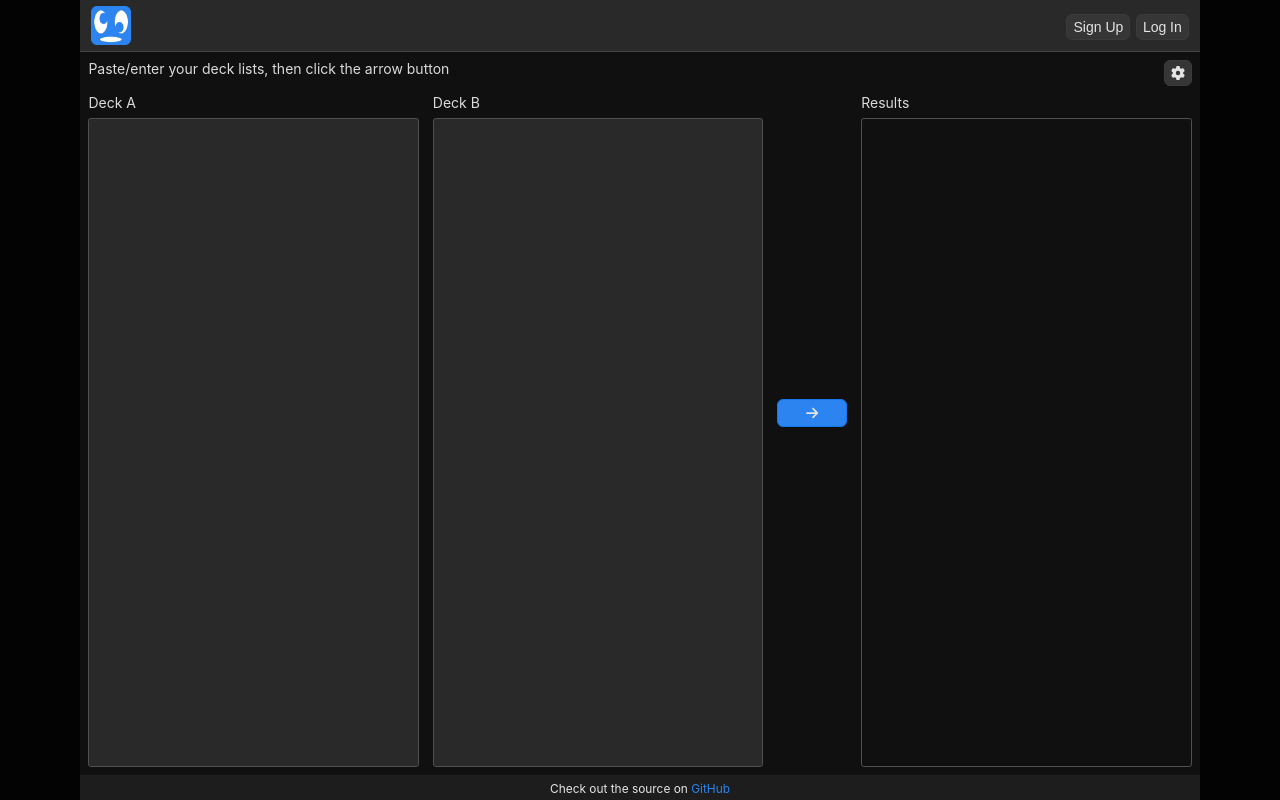
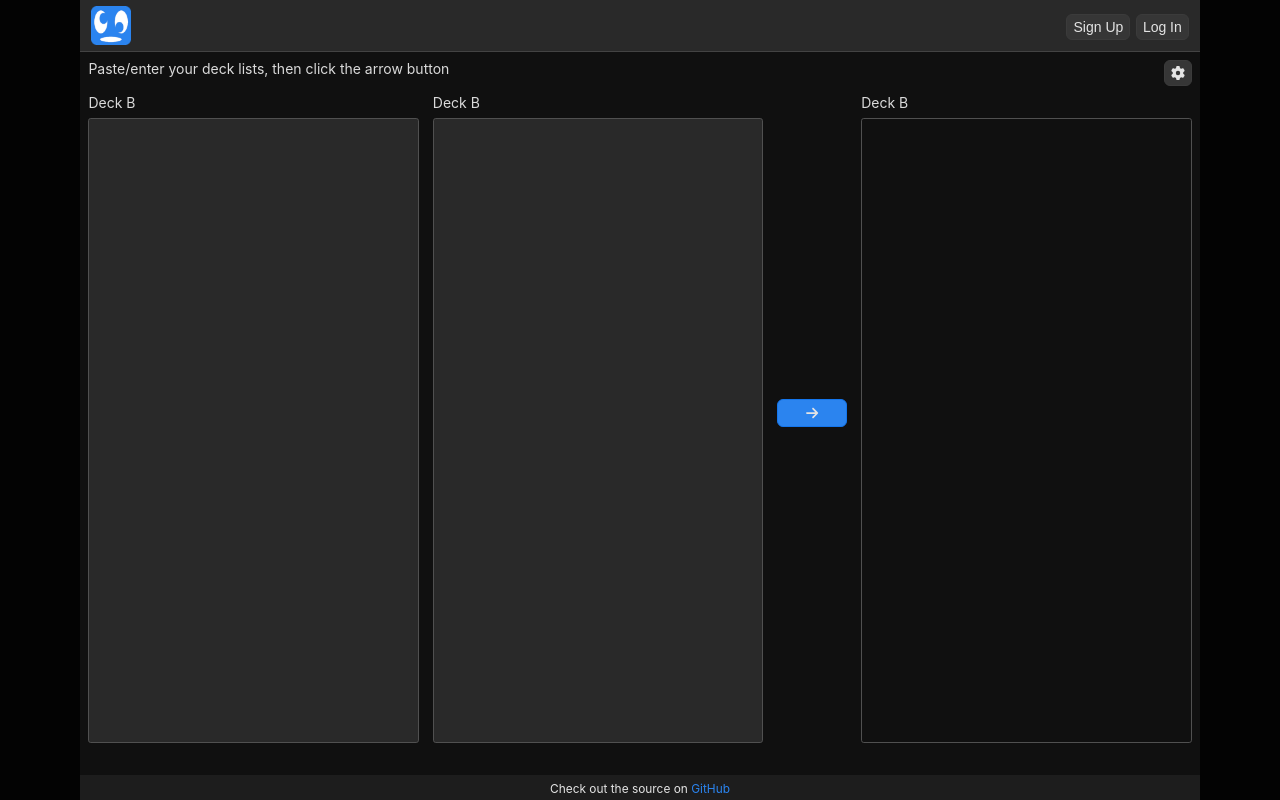
Before and after one commit to jeremy-strang/mtg-deck-diff, a React (Create React App) app: page / in a window 1280 px wide. Built offline with nearby package versions, Linux system fonts and the light colour scheme.

Commit message:
moved deck input into it's own compnent

```diff
--- a/src/components/DeckComparer.scss
+++ b/src/components/DeckComparer.scss
@@ -21,20 +21,6 @@
   min-height: 30rem;
   margin: 0 auto;
   background-color: $dark1;
-
-  h1,
-  h2,
-  h3,
-  h4,
-  h5,
-  label,
-  p {
-    color: $gray5;
-    margin-top: 0.1rem;
-    margin-bottom: 0.1rem;
-    margin: 0 0.1rem 0.1rem 0;
-    font-weight: normal;
-  }
 
   .header, .buttons, .deck, .deck-compare {
     position: relative;
@@ -72,28 +58,22 @@
   }
 
   .deck {
-    grid-template-rows: 1.7rem auto;
-    grid-template-columns: 50% 50%;
+    grid-row-start: 2;
+    grid-row-end: 3;
   }
 
   .deck-a {
     grid-column-start: 1;
     grid-column-end: 2;
-    grid-row-start: 2;
-    grid-row-end: 3;
   }
 
   .deck-b {
     grid-column-start: 2;
     grid-column-end: 3;
-    grid-row-start: 2;
-    grid-row-end: 3;
   }
 
   .deck-diff {
     grid-column-start: 4;
     grid-column-end: 5;
-    grid-row-start: 2;
-    grid-row-end: 3;
   }
 }
--- a/src/components/DeckComparer.tsx
+++ b/src/components/DeckComparer.tsx
@@ -2,6 +2,7 @@ import { faGear, faArrowRight} from '@fortawesome/free-solid-svg-icons'
 import { FontAwesomeIcon } from '@fortawesome/react-fontawesome'
 import React from 'react'
 import './DeckComparer.scss'
+import DeckInput from './DeckInput'
 import DiffSettingsModal from './DiffSettingsModal'
 import { Deck } from '../models/deck'
 
@@ -17,16 +18,16 @@ interface IState {
 }
 
 class DeckComparer extends React.Component<IProps, IState> {
-  private deckInputA: React.RefObject<HTMLTextAreaElement>
-  private deckInputB: React.RefObject<HTMLTextAreaElement>
-  private diffOutput: React.RefObject<HTMLTextAreaElement>
+  // private deckInputA: React.RefObject<HTMLTextAreaElement>
+  // private deckInputB: React.RefObject<HTMLTextAreaElement>
+  // private diffOutput: React.RefObject<HTMLTextAreaElement>
 
   constructor(props: IProps) {
     super(props)
 
-    this.deckInputA = React.createRef<HTMLTextAreaElement>()
-    this.deckInputB = React.createRef<HTMLTextAreaElement>()
-    this.diffOutput = React.createRef<HTMLTextAreaElement>()
+    // this.deckInputA = React.createRef<HTMLTextAreaElement>()
+    // this.deckInputB = React.createRef<HTMLTextAreaElement>()
+    // this.diffOutput = React.createRef<HTMLTextAreaElement>()
 
     const deckStrA = window.localStorage ? window.localStorage.getItem('deckStrA') || '' : ''
     const deckStrB = window.localStorage ? window.localStorage.getItem('deckStrB') || '' : ''
@@ -42,18 +43,18 @@ class DeckComparer extends React.Component<IProps, IState> {
     } as IState
   }
 
-  resetScroll = () => {
-    if (this.deckInputA && this.deckInputA.current) {
-      this.deckInputA.current.scrollTop = 0
-    }
-    if (this.deckInputB && this.deckInputB.current) {
-      this.deckInputB.current.scrollTop = 0
-    }
-    if (this.diffOutput && this.diffOutput.current) {
-      this.diffOutput.current.scrollTop = 0
-    }
-    this.diffOutput.current?.focus()
-  }
+  // resetScroll = () => {
+  //   if (this.deckInputA && this.deckInputA.current) {
+  //     this.deckInputA.current.scrollTop = 0
+  //   }
+  //   if (this.deckInputB && this.deckInputB.current) {
+  //     this.deckInputB.current.scrollTop = 0
+  //   }
+  //   if (this.diffOutput && this.diffOutput.current) {
+  //     this.diffOutput.current.scrollTop = 0
+  //   }
+  //   this.diffOutput.current?.focus()
+  // }
 
   computeDiffListStr = (deckStrA: string, deckStrB: string, ignoredCardNames: string[]): string => {
     const deckA = Deck.parse(deckStrA)
@@ -70,20 +71,20 @@ class DeckComparer extends React.Component<IProps, IState> {
 
   onFocusSelectAll = (e: any) => e.target.select()
 
-  handleChangeA = (e: any) => {
+  handleChangeA = (deckStr: string) => {
     this.setState({
-      deckStrA: e.target.value,
+      deckStrA: deckStr,
     })
   }
 
-  handleChangeB = (e: any) => {
+  handleChangeB = (deckStr: string) => {
     this.setState({
-      deckStrB: e.target.value,
+      deckStrB: deckStr,
     })
   }
 
   onCompare = () => {
-    this.resetScroll()
+    // this.resetScroll()
     this.setState({
       diffStr: this.computeDiffListStr(this.state.deckStrA, this.state.deckStrB, this.state.ignoredCardNames),
     })
@@ -130,7 +131,7 @@ class DeckComparer extends React.Component<IProps, IState> {
         </div>
 
         <div className="deck deck-a">
-          <h4 className="deck-label">
+          {/* <h4 className="deck-label">
             Deck A
           </h4>
           <textarea
@@ -140,21 +141,18 @@ class DeckComparer extends React.Component<IProps, IState> {
             onChange={this.handleChangeA}
             onFocus={this.onFocusSelectAll}
             ref={this.deckInputA}
-            rows={15}></textarea>
+            rows={15}></textarea> */}
+          <DeckInput
+            deckStr={this.state.deckStrA}
+            onChange={this.handleChangeA}
+          ></DeckInput>
         </div>
 
         <div className="deck deck-b">
-          <h4 className="deck-label">
-            Deck B
-          </h4>
-          <textarea
-            name="deck-b"
-            className="deck-text"
-            value={this.state.deckStrB}
+          <DeckInput
+            deckStr={this.state.deckStrB}
             onChange={this.handleChangeB}
-            onFocus={this.onFocusSelectAll}
-            ref={this.deckInputB}
-            rows={15}></textarea>
+          ></DeckInput>
         </div>
 
         <div className="deck-compare">
@@ -164,17 +162,19 @@ class DeckComparer extends React.Component<IProps, IState> {
         </div>
 
         <div className="deck deck-diff">
-          <h4 className="deck-label">
+          {/* <h4 className="deck-label">
             Results
           </h4>
           <textarea
             name="deck-a"
             className="deck-text"
             value={this.state.diffStr}
-            ref={this.deckInputB}
-            onChange={this.handleChangeB}
             rows={15}
-            readOnly={true}></textarea>
+            readOnly={true}></textarea> */}
+          <DeckInput
+            deckStr={this.state.diffStr}
+            readOnly={true}
+          ></DeckInput>
         </div>
 
         {settingsModal}
--- /dev/null
+++ b/src/components/DeckInput.scss
@@ -0,0 +1,41 @@
+@import '../_shared.scss';
+
+.DeckInput {
+  position: relative;
+  display: grid;
+  height: 100%;
+  width: 100%;
+  grid-template-rows: 1.7rem auto 1.7rem;
+  grid-template-columns: 50% 50%;
+
+  .deck-label,
+  .deck-text,
+  .deck-stats {
+    grid-column-start: 1;
+    grid-column-end: 3;
+  }
+
+  .deck-label {
+    width: 100%;
+  }
+
+  textarea.deck-text {
+    border-radius: 0.2rem;
+    font-family: monospace;
+    width: 100%;
+    resize: none;
+
+    &:read-only {
+      background-color: $dark1;
+
+      &:focus {
+        border-color: $dark3;
+        background-color: $dark1;
+      }
+    }
+  }
+
+  .deck-stats {
+    width: 100%;
+  }
+}
--- /dev/null
+++ b/src/components/DeckInput.tsx
@@ -0,0 +1,61 @@
+import React from 'react'
+import { FontAwesomeIcon } from '@fortawesome/react-fontawesome'
+import './DeckInput.scss'
+
+interface IDeckInputProps {
+  onChange?: Function
+  deckStr: string
+  readOnly?: boolean
+}
+
+interface IDeckInputState {
+  deckStr: string
+}
+
+class DiffSettingsModal extends React.Component<IDeckInputProps, IDeckInputState> {
+  //
+  constructor(props: IDeckInputProps) {
+    super(props)
+
+    this.state = {
+      deckStr: props.deckStr,
+    } as IDeckInputState
+  }
+
+  onFocusSelectAll = (e: any) => e.target.select()
+
+  handleChange = (e: any) => {
+    const deckStr = e.target.value || ''
+    if (this.props.onChange) {
+      this.setState({
+        deckStr,
+      }, this.props.onChange(deckStr))
+    } else {
+      this.setState({
+        deckStr,
+      })
+    }
+  }
+
+  render(): React.ReactNode {
+    return (
+      <div className="DeckInput">
+        <h4 className="deck-label">
+          Deck B
+        </h4>
+        <textarea
+          className="deck-text"
+          value={this.props.deckStr}
+          onChange={this.handleChange}
+          onFocus={this.onFocusSelectAll}
+          rows={15}
+          readOnly={this.props.readOnly === true}></textarea>
+        <div className="deck-stats">
+
+        </div>
+      </div>
+    )
+  }
+}
+
+export default DiffSettingsModal
--- a/src/index.scss
+++ b/src/index.scss
@@ -31,34 +31,3 @@ body {
   height: 100%;
   overflow: auto;
 }
-
-
-.deck {
-  display: grid;
-
-  .deck-label,
-  .deck-text {
-    grid-column-start: 1;
-    grid-column-end: 3;
-  }
-
-  .deck-label {
-    width: 100%;
-  }
-
-  textarea.deck-text {
-    border-radius: 0.2rem;
-    font-family: monospace;
-    width: 100%;
-    resize: none;
-
-    &:read-only {
-      background-color: $dark1;
-
-      &:focus {
-        border-color: $dark3;
-        background-color: $dark1;
-      }
-    }
-  }
-}
```
